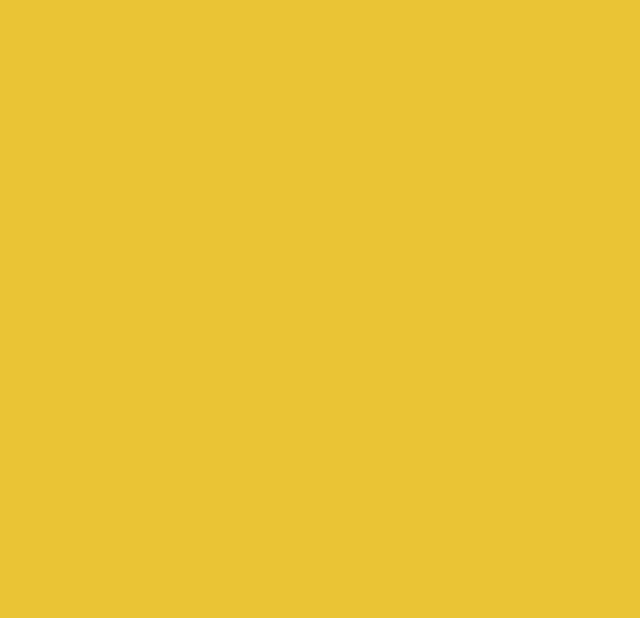
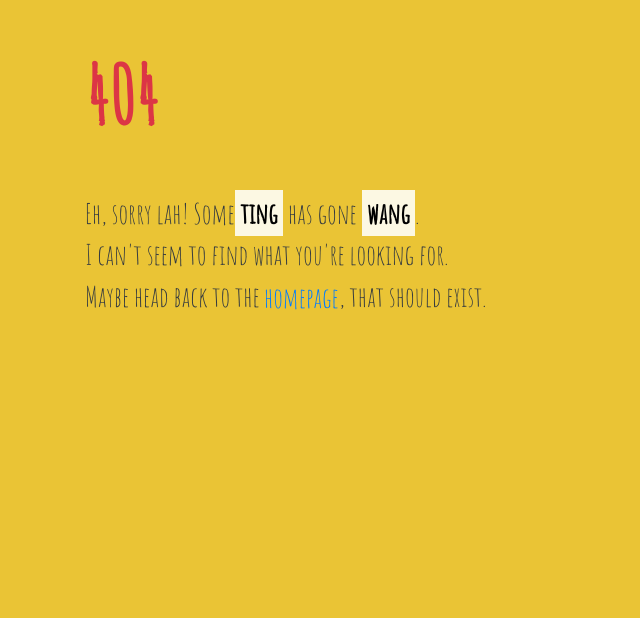
Before and after one commit to chubberlisk/chubberlisk.github.io, an Angular app: page /not-found in a window 1280 px wide. Before the commit this address led to /. Shown: the part 182-800 px from the top of the page, without its empty margins (0-640 px from the left). Built offline with nearby package versions, Linux system fonts and the light colour scheme.

Commit message:
Created a not-found component for 404s and redirect to page if invalid URL entered

```diff
--- a/src/app/app.module.ts
+++ b/src/app/app.module.ts
@@ -7,12 +7,14 @@ import { AppComponent } from './app.component';
 import { AppRoutingModule } from './/app-routing.module';
 import { HomeComponent } from './home/home.component';
 import { SillyComponent } from './silly/silly.component';
+import { NotFoundComponent } from './not-found/not-found.component';
 
 @NgModule({
   declarations: [
     AppComponent,
     HomeComponent,
-    SillyComponent
+    SillyComponent,
+    NotFoundComponent
   ],
   imports: [
     BrowserModule,
--- a/src/app/home/home.component.css
+++ b/src/app/home/home.component.css
@@ -1,12 +1,3 @@
-section {
-  width: 100%;
-  min-height: 80vh;
-  position: relative;
-  display: flex;
-  flex-direction: column;
-  justify-content: center;
-}
-
 section #content h2 {
   font-size: 4em;
 }
@@ -16,9 +7,6 @@ section #content h2 {
   text-align: center;
   font-family: 'Amatic SC', cursive;
   font-size: 1.5em;
-  /* position: absolute;
-  bottom: 0; */
-  /* margin-bottom: 5vh; */
 }
 
 #click-me a {
--- /dev/null
+++ b/src/app/not-found/not-found.component.css
@@ -0,0 +1,4 @@
+section h1 {
+  font-size: 5em;
+  color: var(--danger);
+}
--- /dev/null
+++ b/src/app/not-found/not-found.component.html
@@ -0,0 +1,11 @@
+<section>
+  <div class="container">
+    <h1><b>404</b></h1>
+    <h3>Eh, sorry lah! Some<mark><b>ting</b></mark> has gone <mark><b>wang</b></mark>.</h3>
+    <h3>I can't seem to find what you're looking for.</h3>
+    <h3>
+      Maybe head back to the <a class="hvr-wobble-horizontal" href="/">homepage</a>,
+      that should exist.
+    </h3>
+  </div>
+</section>
--- /dev/null
+++ b/src/app/not-found/not-found.component.ts
@@ -0,0 +1,15 @@
+import { Component, OnInit } from '@angular/core';
+
+@Component({
+  selector: 'app-not-found',
+  templateUrl: './not-found.component.html',
+  styleUrls: ['./not-found.component.css']
+})
+export class NotFoundComponent implements OnInit {
+
+  constructor() { }
+
+  ngOnInit() {
+  }
+
+}
--- a/src/styles.css
+++ b/src/styles.css
@@ -14,3 +14,12 @@ body {
 h1, h2, h3, h4, h5, h6 {
   font-family: 'Amatic SC', cursive;
 }
+
+section {
+  width: 100%;
+  min-height: 80vh;
+  position: relative;
+  display: flex;
+  flex-direction: column;
+  justify-content: center;
+}
```
Also changed, not shown: src/app/app-routing.module.ts (+5 -5 lines), src/app/not-found/not-found-routing.module.ts (added, +14 -0 lines), src/app/not-found/not-found.module.ts (added, +14 -0 lines), 2 other files (tests, documents, lock files or other folders).
